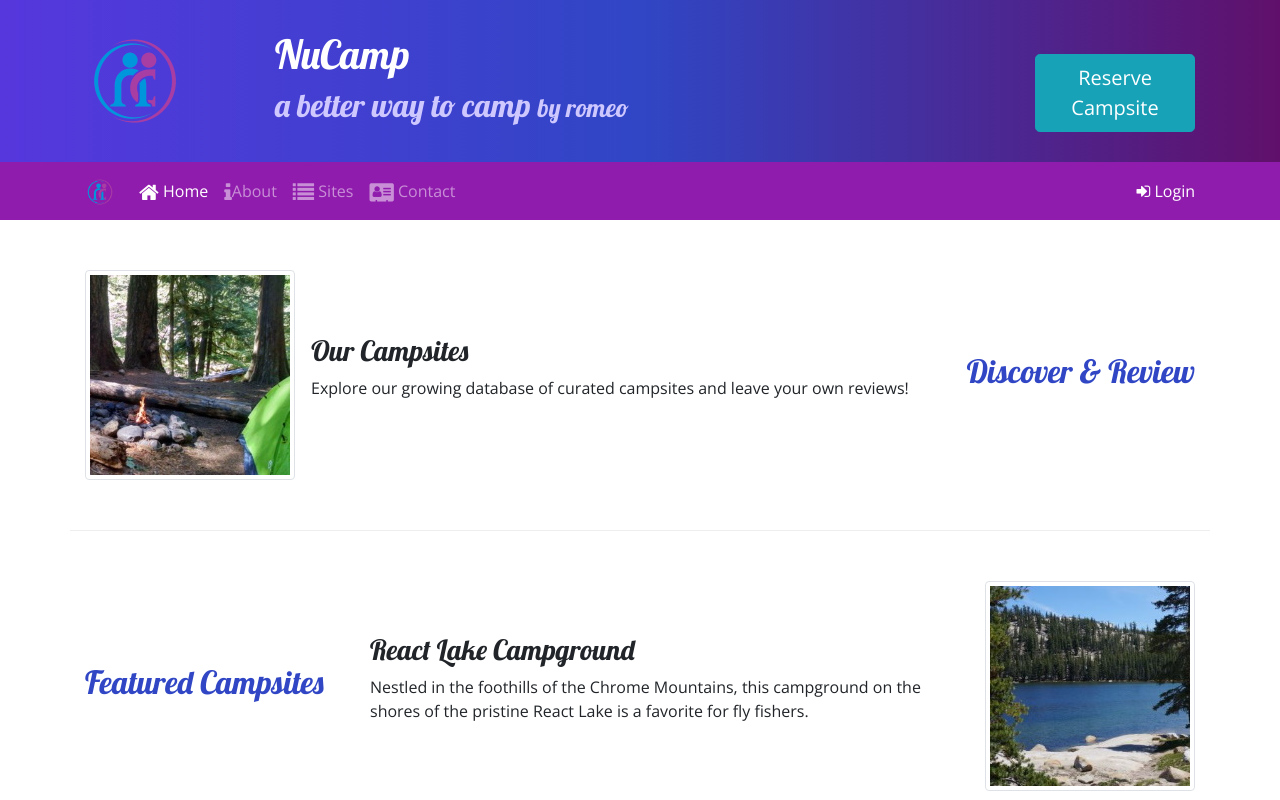
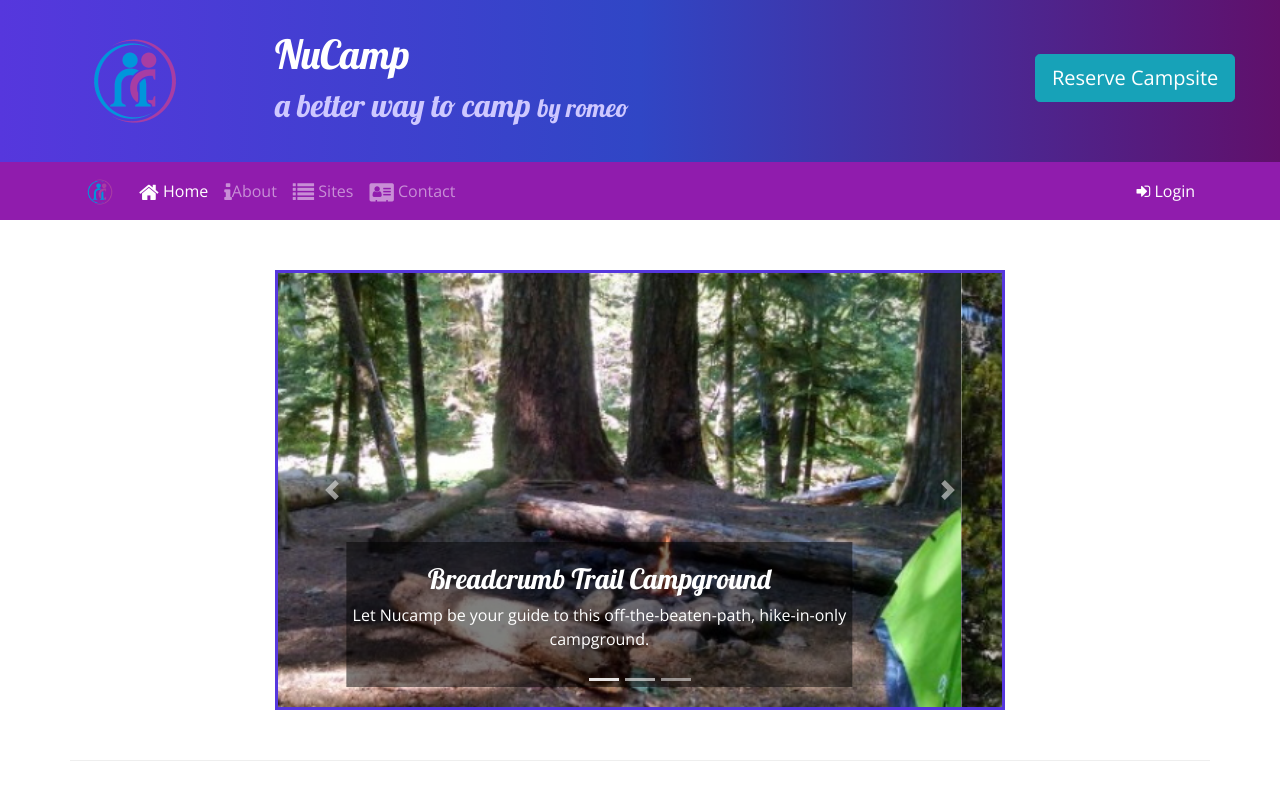
Before and after one commit to romeo522/newcampsite, a website: page index.html in a window 1280 px wide. Shown: the top 800 px of the page. Drawn offline with nearby package versions, Linux system fonts and the light colour scheme.

Commit message:
Bootstrap | Week 3: Bootstrap JavaScript Components & JavaScript Review 1 | Carousel

```diff
--- a/css/styles.css
+++ b/css/styles.css
@@ -46,4 +46,12 @@ header h2 {
 a, a:hover {
     color: inherit;
     text-decoration: none;
-  }
+}
+
+.carousel-caption {
+    background-color: rgba(0, 0, 0, 0.5);
+}
+
+.carousel {
+    border: solid #5637DD;
+}
--- a/index.html
+++ b/index.html
@@ -22,7 +22,7 @@
 
   <header class="jumbotron jumbotron-fluid">
     <div class="container">
-      <div class="row">
+      <div class="row text-nowrap">
         <div class="col-4 col-sm-3 col-md-2 align-self-center">
           <img src="img/logo.png" class="img-fluid" />
         </div>
@@ -98,6 +98,52 @@
 	</div>
 
   <div class="container">
+
+		<div class="row row-content">
+			<div class="col-md-8 mx-auto">
+
+				<div id="homeCarousel" class="carousel slide" data-ride="carousel">
+					<ol class="carousel-indicators">
+						<li data-target="#homeCarousel" data-slide-to="0" class="active"></li>
+						<li data-target="#homeCarousel" data-slide-to="1"></li>
+						<li data-target="#homeCarousel" data-slide-to="2"></li>
+					</ol>
+					<div class="carousel-inner">
+						<div class="carousel-item active">
+							<img class="d-block w-100" src="img/breadcrumb-trail.jpg" alt="Breadcrumb Trail Campground" />
+							<div class="carousel-caption">
+								<h3>Breadcrumb Trail Campground</h3>
+								<p class="d-none d-sm-block">Let Nucamp be your guide to this off-the-beaten-path, hike-in-only campground.</p>
+							</div>
+						</div>
+						<div class="carousel-item">
+							<img class="d-block w-100" src="img/react-lake.jpg" alt="React Lake Campground" />
+							<div class="carousel-caption">
+								<h3>React Lake Campground</h3>
+								<p class="d-none d-sm-block">Nestled in the foothills of the Chrome Mountains, this campground on the shores of the pristine React Lake is a favorite for fly fishers.</p>
+							</div>
+						</div>
+						<div class="carousel-item">
+							<img class="d-block w-100" src="img/chrome-river.jpg" alt="Chrome River Campground" />
+							<div class="carousel-caption">
+								<h3>Chrome River Campground</h3>
+								<p class="d-none d-sm-block">Spend a few sunny days and starry nights beneath a canopy of old-growth firs at this enchanting spot by the Chrome River.</p>
+							</div>
+						</div>
+					</div>
+					<a class="carousel-control-prev" href="#homeCarousel" role="button" data-slide="prev">
+						<span class="carousel-control-prev-icon"></span>
+						<span class="sr-only">Previous</span>
+					</a>
+					<a class="carousel-control-next" href="#homeCarousel" role="button" data-slide="next">
+							<span class="carousel-control-next-icon"></span>
+							<span class="sr-only">Next</span>
+					</a>
+				</div>
+
+			</div>
+		</div>
+
     <div class="row row-content align-items-center">
       <div class="col-sm-4 order-sm-last col-md-3">
         <h2 class="text-sm-right">Discover & Review</h2>
```
Lines whose indentation alone changed are shown as unchanged.
